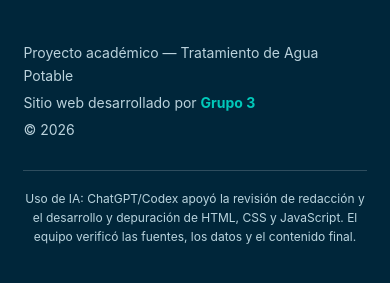
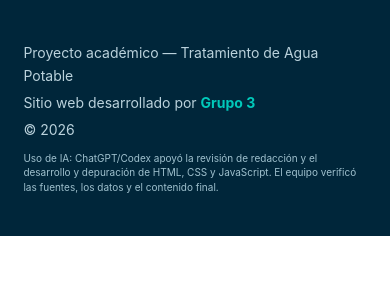
Before and after one commit to melanierominaramosrequejo/melanierominaramosrequejo.github.io, a plain HTML site: page index.html in a window 390 px wide. Shown: the part 2297-2580 px from the top of the page. After the commit the page ends 2533 px from the top, so only its background shows below. Drawn offline with Linux system fonts and the light colour scheme; a script that the page names is missing.

Commit message:
Update estilos.css

```diff
--- a/estilos.css
+++ b/estilos.css
@@ -2711,3 +2711,23 @@ header .submenu-contaminantes {
     line-height: 1.6;
     text-align: center;
 }
+footer .credito .declaracion-ia {
+    max-width: 560px;
+    margin: 9px 0 0 auto;
+    padding: 0;
+
+    color: #9fc1ce;
+    border: 0;
+
+    font-size: 10px;
+    font-weight: 400;
+    line-height: 1.45;
+    text-align: right;
+}
+
+@media (max-width: 650px) {
+    footer .credito .declaracion-ia {
+        margin-left: 0;
+        text-align: left;
+    }
+}
```
